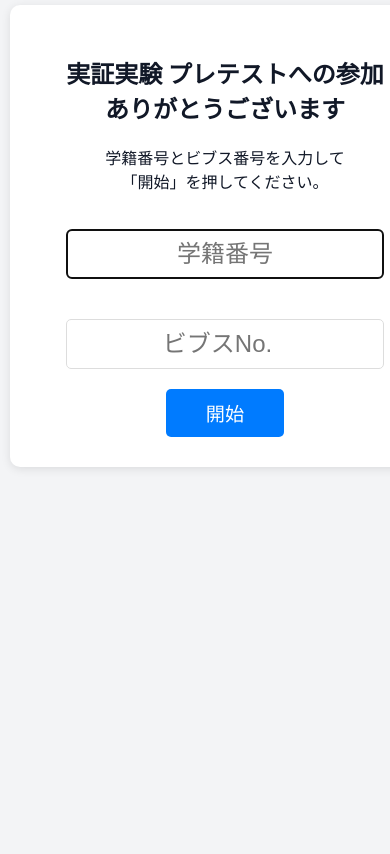
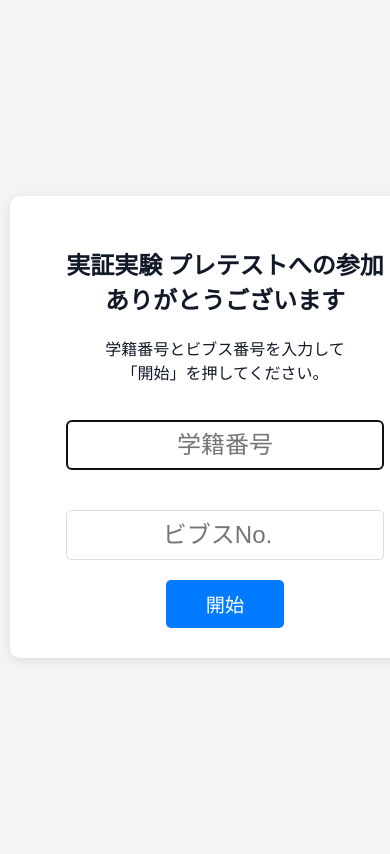
Before and after one commit to kt1258/University-cafeteria-crowding-status, a Flask app: page /monitor in a window 390 px wide; the page is wider, and only the part inside the window is pictured. Run offline with Flask 3, Linux system fonts and the light colour scheme.

Commit message:
Add login container styling to index.html
Add a login container with centered margin.

```diff
--- a/templates/index.html
+++ b/templates/index.html
@@ -287,6 +287,10 @@
       .chart-container {
         height: 250px;
         /* Slightly shorter chart */
+      }
+
+      .login-container {
+        margin: auto;
       }
     }
   </style>
```
